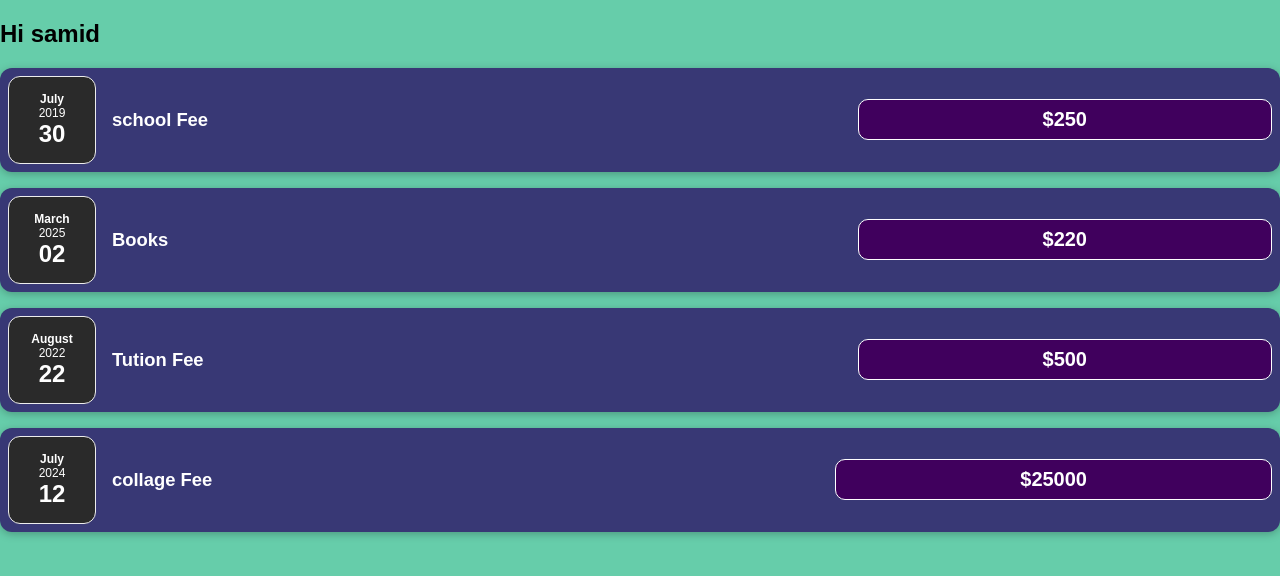
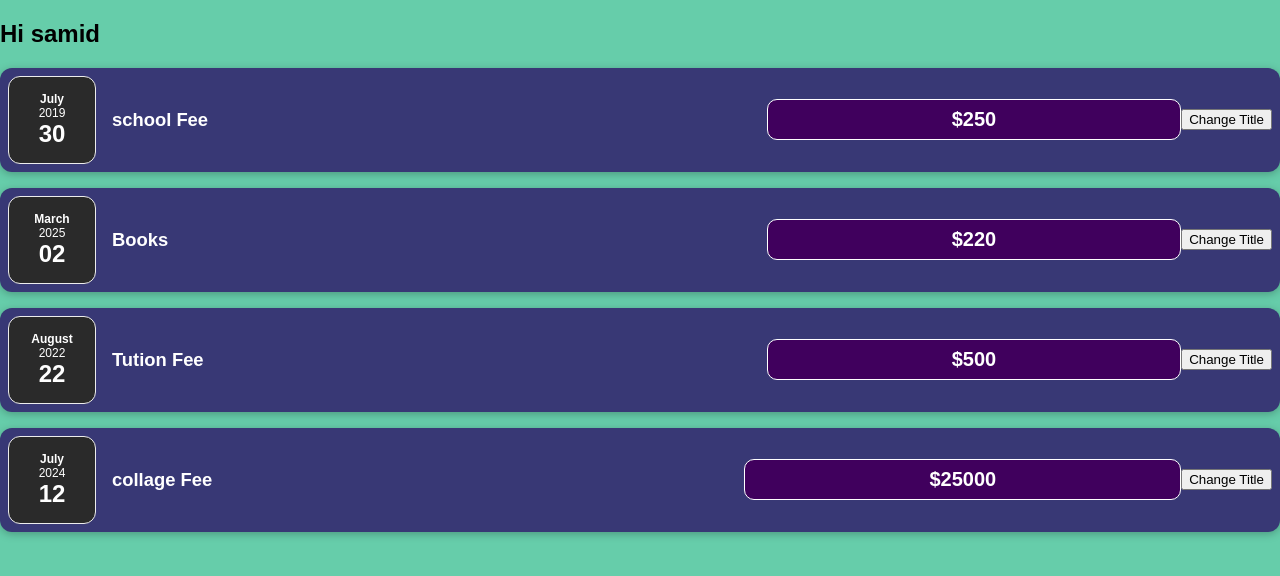
Before and after one commit to Syedsamid/React-Practic, a React (Create React App) app in the folder react-youtube/: page / in a window 1280 px wide. Shown: the top 576 px of the page. Built offline with nearby package versions, Linux system fonts and the light colour scheme; a web font is replaced by a local one.

Commit message:
state in React

```diff
--- a/react-youtube/src/components/ExpenseItem.js
+++ b/react-youtube/src/components/ExpenseItem.js
@@ -1,16 +1,23 @@
 import "./ExpenseItem.css";
 import ExpenseDate from "./ExpenseDate";
+import React, {useState} from "react";
 
+const ExpenseItem = (props) => {
 
-function ExpenseItem(props) {
+  const [title, setTitle] = useState(props.title);
+
+  const clickHandler = () =>{
+    setTitle('Give New Title please ')
+  }
 
   return (
     <div className="expense-item">
      <ExpenseDate date={props.date}/>
       <div className="expense-item__description">
-        <h2>{props.title}</h2>
+        <h2>{title}</h2>
         <div className="expense-item__price">${props.amount}</div>
       </div>
+      <button onClick={clickHandler}>Change Title</button>
     </div>
   );
 }
```
